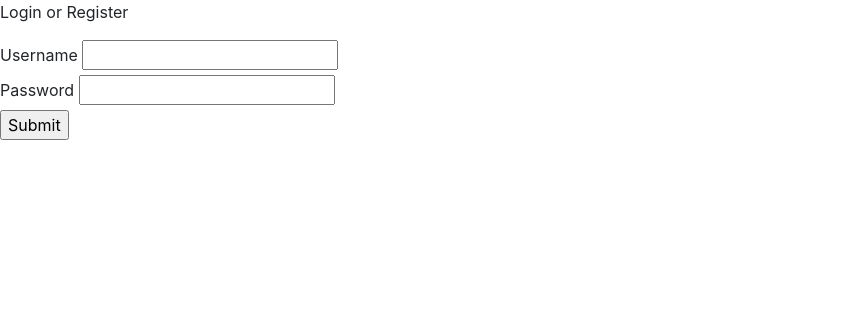
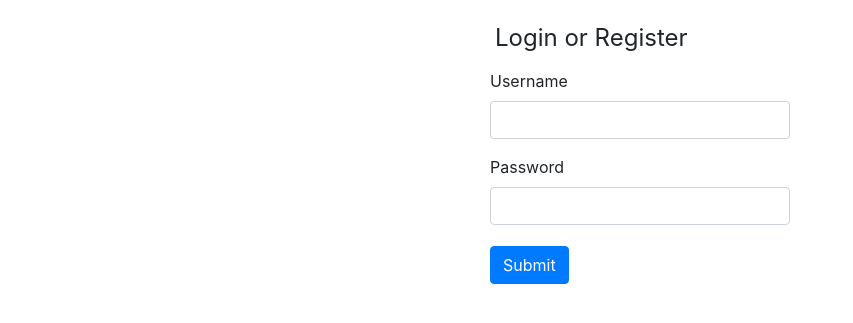
Before and after one commit to ColeanLogic/COVID_Database_Project, a Flask app: page /login in a window 1280 px wide. Shown: the part 56-379 px from the top of the page, without its empty margins (0-853 px from the left). Run offline with Flask 2, Linux system fonts and the light colour scheme; parts of the project's set-up code (start-up, migrations or seed data) failed here and were passed over; some libraries are stand-ins or nearby versions.

Commit message:
spicy login page

```diff
--- a/flask_main/templates/login.html
+++ b/flask_main/templates/login.html
@@ -1,14 +1,18 @@
 {% extends "base.html" %}
 {% block content %}
-<p>Login or Register</p>
-<form action="/" method="POST">
-	<label for="usr">Username</label>
-    <input id="tbname" name="usr">
-	<br>
-	<label for="pass">Password</label>
-	<input id="tbname" name="pass" type="password">
-	<br>
-	<input type="submit" value="Submit">
-</form>
+<div class="container-fluid" style="width: 100%; max-width: 330px; padding: 15px;margin: auto;">
+	<legend style="padding: 5px;">Login or Register</legend>
+	<form action="/" method="POST">
+		<div class="form-group">
+			<label for="usr">Username</label>
+			<input id="tbname" class="form-control" name="usr">
+		</div>
+		<div class="form-group">
+			<label for="pass">Password</label>
+			<input id="tbname" class="form-control" name="pass" type="password">
+		</div>
+		<button type="submit" class="btn btn-primary">Submit</button>
+	</form>
+</div>
 
 {% endblock %}
```
